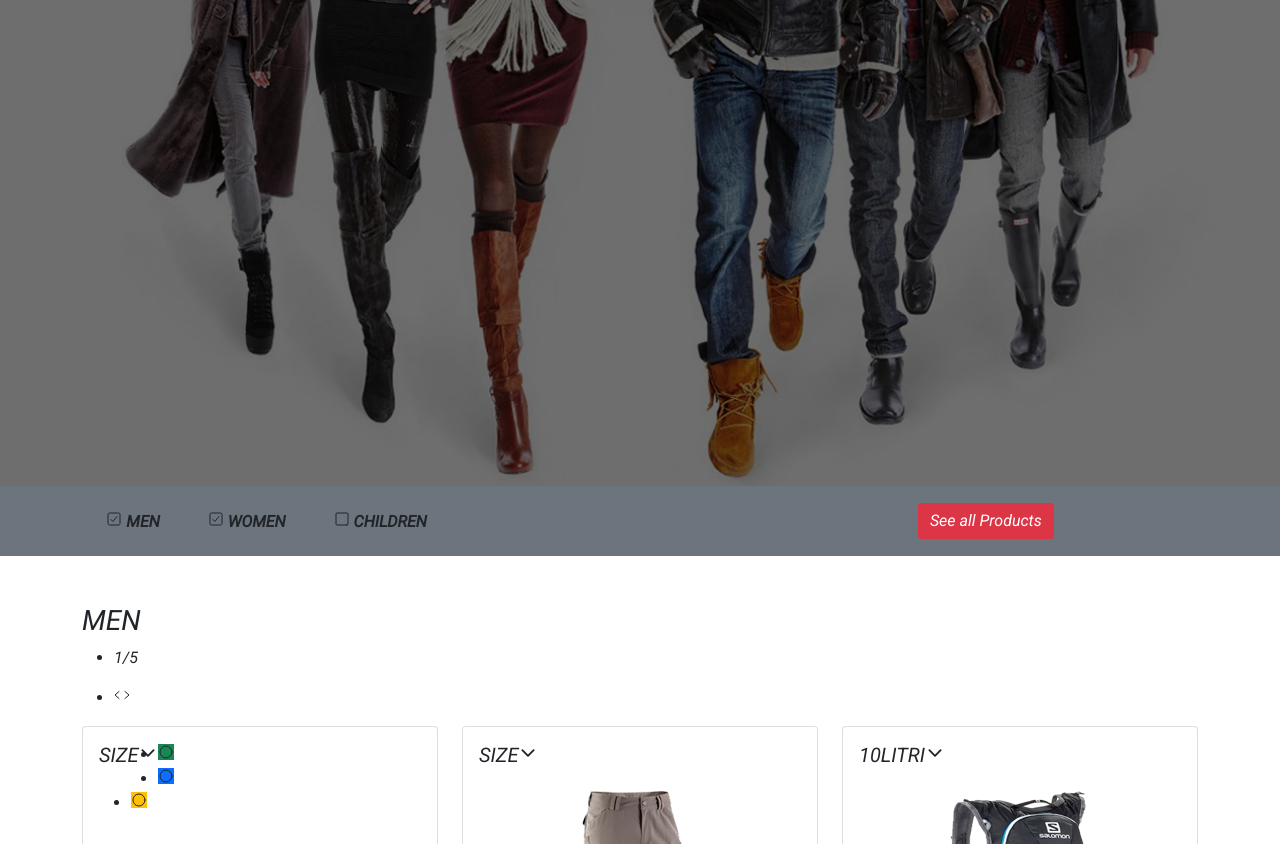
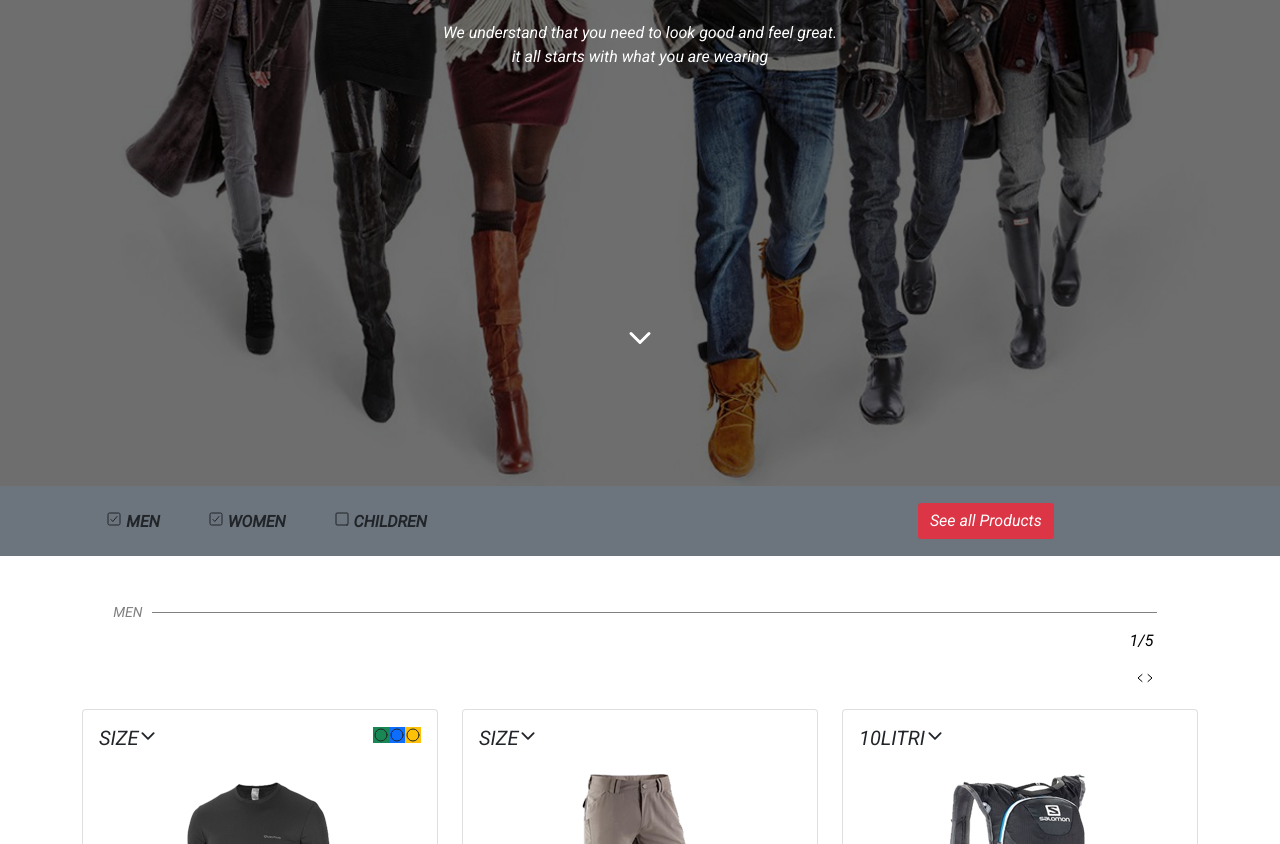
Before and after one commit to joykingoo/moringa-frontend-assignment, a plain HTML site: page yolomi.html in a window 1280 px wide. Shown: the part 314-1158 px from the top of the page. Drawn offline with nearby package versions, Linux system fonts and the light colour scheme; files whose address does not match are found by name.

Commit message:
mens section style modified with color and sizing

```diff
--- a/yolomi.css
+++ b/yolomi.css
@@ -16,3 +16,59 @@ header {
     background-repeat: no-repeat;
     overflow: hidden;
 }
+
+#cont {
+    background-color: grey;
+}
+
+#home,
+#products {
+    color: white;
+}
+
+#comfort {
+    margin-top: 10%;
+}
+
+#comfort2 {
+    margin-top: 3%;
+}
+
+.scroll {
+    margin-top: 20%;
+    font-weight: 900;
+}
+
+#men h3 {
+    font-size: 14px;
+    font-weight: 500;
+    padding: 0;
+    color: grey;
+    text-align: center;
+}
+
+#men h3::after {
+    content: "";
+    width: 90%;
+    height: 1px;
+    display: inline-block;
+    background: grey;
+    margin: 4px 10px;
+}
+
+.pages1 ul {
+    list-style: none;
+    display: flex;
+    flex-direction: column;
+    align-items: flex-end;
+    padding-right: 4%;
+    color: black;
+
+}
+
+.card-body ul {
+    list-style: none;
+    display: flex;
+    justify-content: end;
+
+}
```
